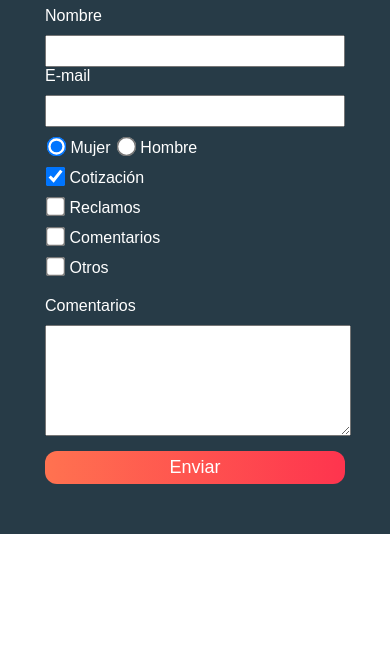
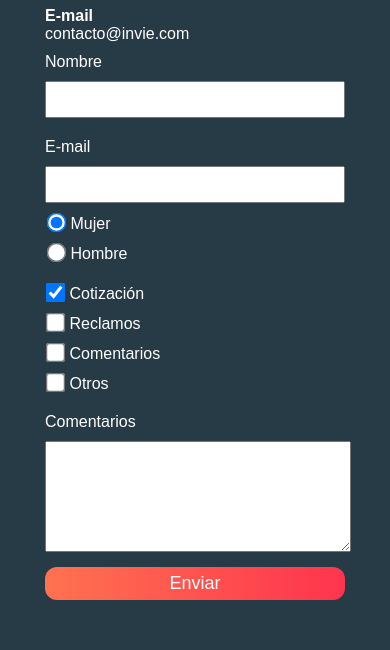
Before and after one commit to bauti093/Invie, a plain HTML site: page index.html in a window 390 px wide. Shown: the part 1648-2298 px from the top of the page. Before the commit the page ends 2182 px from the top, so only its background shows below. Drawn offline with Linux system fonts and the light colour scheme; some packages are replaced by stand-ins of ours; a script that the page names is missing; files whose address does not match are found by name.

Commit message:
user experience

```diff
--- a/index.html
+++ b/index.html
@@ -165,6 +165,6 @@
 				gestos.on('swipeleft', hideMenu);
 				gestos.on('swiperight', showMenu);
     </script>
-    <link rel="stylesheet" type="text/css" href="invie.min.css" /> <!-- Optimizacion de carga -->
+    <link rel="stylesheet" type="text/css" href="invie.css" /> <!-- Optimizacion de carga -->
   </body>
 </html>
--- a/invie.css
+++ b/invie.css
@@ -398,12 +398,21 @@ input:focus, textarea:focus {
 
   .contacto {
     margin: 0 auto;
+    display: block;
+  }
+
+  .contacto a {
+    display: block;
   }
 
   .formulario {
     display: block;
     margin: 0 auto;
     width: 300px;
+  }
+
+  .sexo label {
+    display: block;
   }
 
   .intereses label {
@@ -413,8 +422,12 @@ input:focus, textarea:focus {
 
   input[type="text"] ,
   input[type="email"] {
-    font-size: 16px;
+    font-size: 20px;
     padding: 5px;
+  }
+
+  input[type="text"] {
+    margin-bottom: 20px;
   }
 
   input[type="radio"] ,
```
